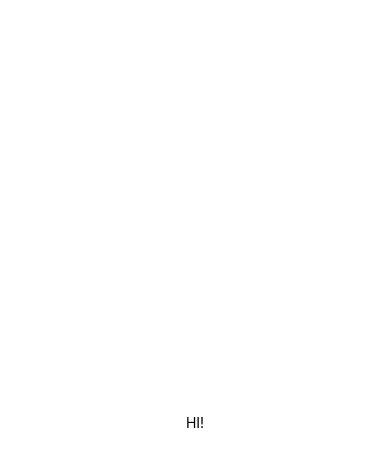
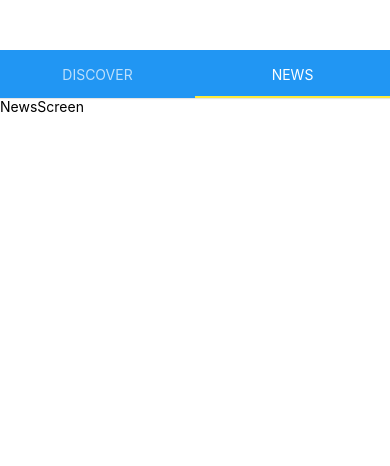
Before and after one commit to Priiyyya-21/news-app, a React Native app in the folder NewsNow/: screen / in a window 390 px wide. Shown: the top 466 px of the page. Built offline with nearby package versions, Linux system fonts and the light colour scheme.

Commit message:
Added header section

```diff
--- a/NewsNow/App.js
+++ b/NewsNow/App.js
@@ -1,20 +1,19 @@
 import { StatusBar } from 'expo-status-bar';
 import { StyleSheet, Text, View } from 'react-native';
+import InshortTabs from './components/InshortTabs';
 
 export default function App() {
-  return (
-    <View style={styles.container}>
-      <Text>HI!</Text>
-      <StatusBar style="auto" />
+  return <View style={styles.container}>
+    <InshortTabs/>
+
+    <StatusBar style="auto" />
     </View>
-  );
 }
 
 const styles = StyleSheet.create({
   container: {
     flex: 1,
-    backgroundColor: '#fff',
-    alignItems: 'center',
-    justifyContent: 'center',
+    marginTop:50,
+    // marginTop:StatusBar.currentHeight,
   },
 });
--- /dev/null
+++ b/NewsNow/Screens/DiscoverScreen.js
@@ -0,0 +1,12 @@
+import { View, Text } from 'react-native'
+import React from 'react'
+
+const DiscoverScreen = () => {
+  return (
+    <View>
+      <Text>DiscoverScreen</Text>
+    </View>
+  )
+}
+
+export default DiscoverScreen
--- /dev/null
+++ b/NewsNow/Screens/NewsScreen.js
@@ -0,0 +1,12 @@
+import { View, Text } from 'react-native'
+import React from 'react'
+
+const NewsScreen = () => {
+  return (
+    <View>
+      <Text>NewsScreen</Text>
+    </View>
+  )
+}
+
+export default NewsScreen
--- /dev/null
+++ b/NewsNow/components/InshortTabs.js
@@ -0,0 +1,31 @@
+import { View, Text, useWindowDimensions } from 'react-native'
+import React, { useState } from 'react'
+import { SceneMap,TabView } from 'react-native-tab-view';
+import DiscoverScreen from '../Screens/DiscoverScreen';
+import NewsScreen from '../Screens/NewsScreen';
+
+const InshortTabs = () => {
+    const layout = useWindowDimensions();
+
+    const [index,setIndex]=useState(1)
+
+    const [routes]=useState([
+        {key:"first",title:"Discover"},
+        {key:"second",title:"News"},
+    ]);
+
+    const renderScene=SceneMap({
+        first:DiscoverScreen,
+        second:NewsScreen
+    })
+    return (
+      <TabView
+      navigationState={{index,routes}}
+      renderScene={renderScene}
+      onIndexChange={setIndex}
+      initialLayout={{width:layout.width}}
+      />
+    )
+}
+
+export default InshortTabs
--- a/NewsNow/package.json
+++ b/NewsNow/package.json
@@ -12,7 +12,9 @@
     "expo": "~49.0.7",
     "expo-status-bar": "~1.6.0",
     "react": "18.2.0",
-    "react-native": "0.72.3"
+    "react-native": "0.72.3",
+    "react-native-pager-view": "6.2.0",
+    "react-native-tab-view": "^3.5.2"
   },
   "devDependencies": {
     "@babel/core": "^7.20.0"
```
Also changed, not shown: 2 other files (tests, documents, lock files or other folders).
